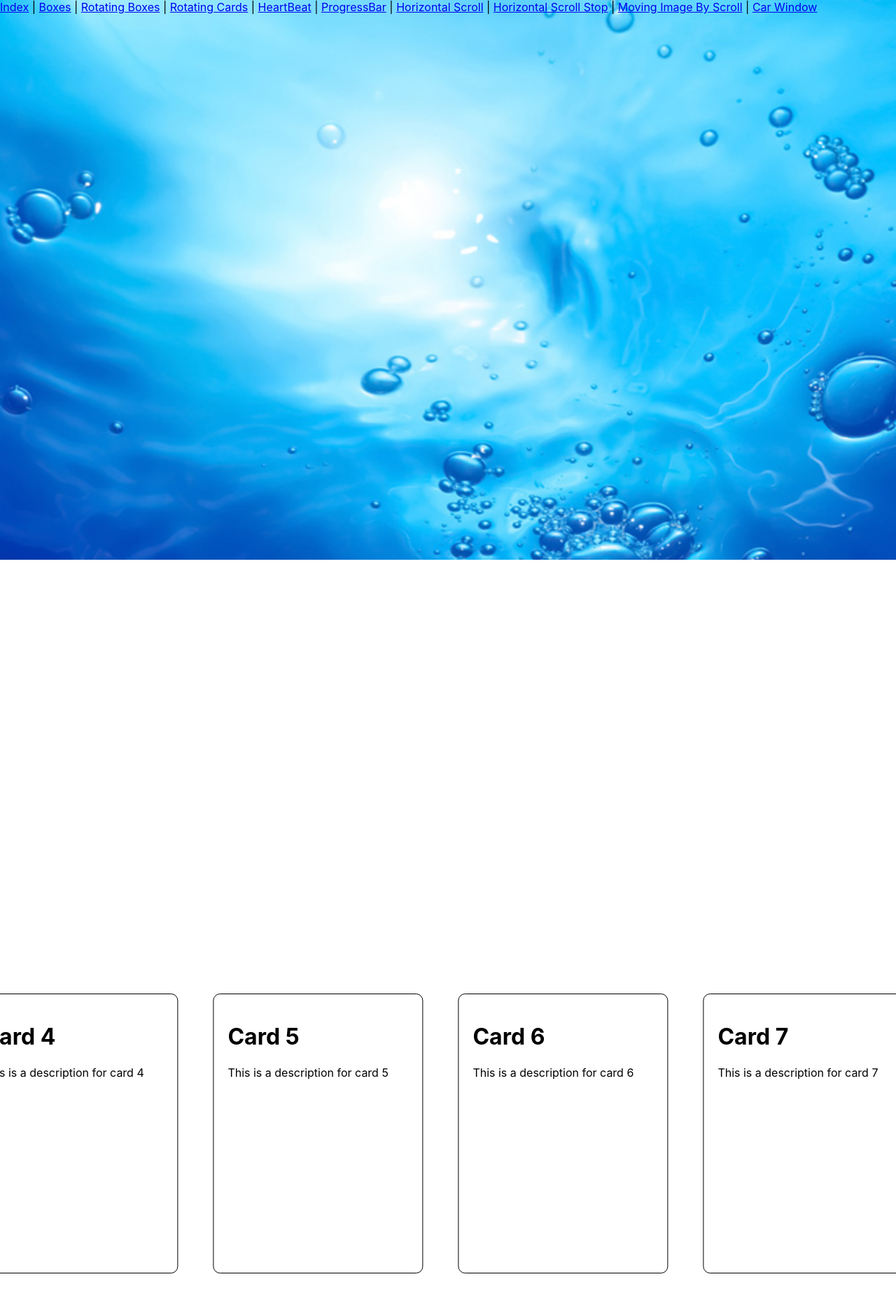
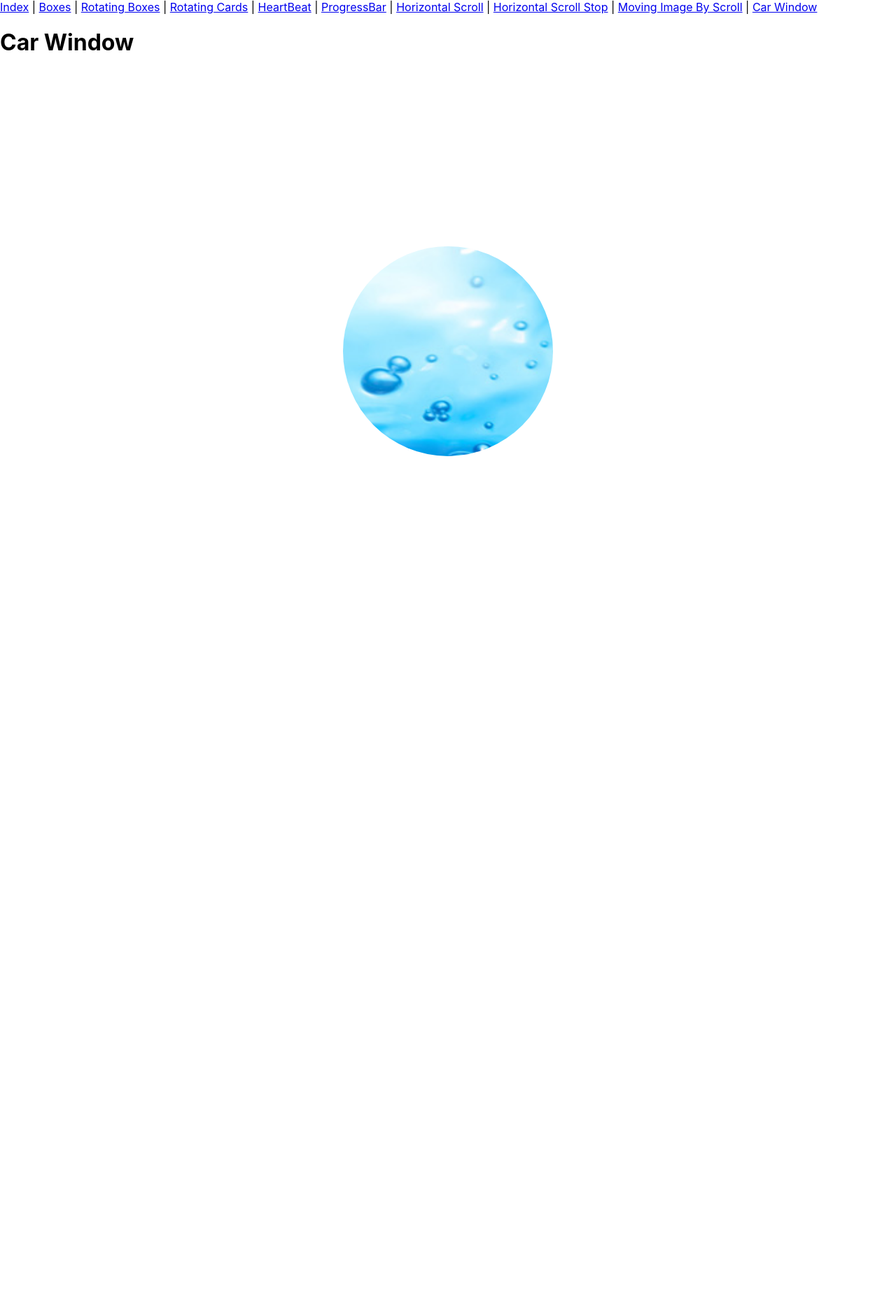
Before and after one commit to MRyutaro/sample_frontend, a React (Create React App) app: page /car-window in a window 1280 px wide. Shown: the top 1858 px of the page at 70% size. Built offline with nearby package versions, Linux system fonts and the light colour scheme.

Commit message:
update: 画像切り抜き

```diff
--- a/src/pages/CarWindow.tsx
+++ b/src/pages/CarWindow.tsx
@@ -1,204 +1,78 @@
-import { useCallback, useEffect, useRef, useState } from "react";
-import { motion, useScroll } from "framer-motion";
-
-const cards = [
-    {
-        title: "Card 1",
-        description: "This is a description for card 1",
-    },
-    {
-        title: "Card 2",
-        description: "This is a description for card 2",
-    },
-    {
-        title: "Card 3",
-        description: "This is a description for card 3",
-    },
-    {
-        title: "Card 4",
-        description: "This is a description for card 4",
-    },
-    {
-        title: "Card 5",
-        description: "This is a description for card 5",
-    },
-    {
-        title: "Card 6",
-        description: "This is a description for card 6",
-    },
-    {
-        title: "Card 7",
-        description: "This is a description for card 7",
-    },
-    {
-        title: "Card 8",
-        description: "This is a description for card 8",
-    },
-    {
-        title: "Card 9",
-        description: "This is a description for card 9",
-    },
-    {
-        title: "Card 10",
-        description: "This is a description for card 10",
-    },
-];
-
-// カードコンポーネント
-// containerRef: カードを含むコンテナのref. 親要素の幅を取得するために使用
-// transformXPercent: どれだけ移動させるかを0~100%で指定
-export function Cards({ containerRef, transformXPercent }: { containerRef: React.RefObject<HTMLDivElement>; transformXPercent: number }) {
-    const [cardWidth, setCardWidth] = useState(300); // ボーダーとかも含めたカードの横幅
-    const [cardHeight, setCardHeight] = useState(400); // ボーダーとかも含めたカードの縦幅
-    const [cardGap, setCardGap] = useState(50);
-    const [containerPadding, setContainerPadding] = useState(200);
-    const [transformX, setTransformX] = useState(0);
-
-    // useCallbackを使うことで再レンダリング時に関数が再生成されるのを防ぐ。多分。
-    const updateTransformX = useCallback(() => {
-        if (containerRef.current) {
-            const containerWidth = containerRef.current.clientWidth;
-            const cardCount = cards.length;
-            const totalCardWidth = cardWidth * cardCount;
-            const totalCardGap = cardGap * (cardCount - 1);
-            const totalWidth = totalCardWidth + totalCardGap + containerPadding * 2;
-            const maxTransformX = totalWidth - containerWidth;
-            setTransformX((maxTransformX * transformXPercent) / 100);
-        }
-    }, [containerRef, cardWidth, cardGap, containerPadding, transformXPercent]);
-
-    // containerRef, cardWidth, cardGap, containerPadding, transformXPercentが更新されたときに発火する
-    useEffect(() => {
-        updateTransformX();
-
-        // イベントリスナーとして登録し、リサイズされたときにupdateTransformXが発火するようにする
-        window.addEventListener("resize", updateTransformX);
-
-        return () => {
-            window.removeEventListener("resize", updateTransformX);
-        };
-    }, [containerRef, cardWidth, cardGap, containerPadding, transformXPercent]);
-
+export function CarWindow() {
     return (
+        <>
+            <h1>Car Window</h1>
             <div
                 style={{
-                display: "flex", // flexを使うことで横並びになる
-                gap: `${cardGap}px`, // カード間の間隔
-                paddingLeft: `${containerPadding}px`,
-                paddingRight: `${containerPadding}px`,
-                transform: `translateX(-${transformX}px)`,
-                // transition: "transform 0.5s",
+                    height: "100vh",
+                    display: "flex",
+                    background: "white",
+                    // clip-pathで円形にクリッピング
+                    clipPath: "circle(150px)",
+                    inset: 0,
+                    margin: "auto",
                 }}
             >
-            {cards.map((card, idx) => (
-                <div
-                    key={idx}
-                    className="card"
-                    style={{
-                        // カード内のpaddingとborderの分だけ引いて補正
-                        width: `${cardWidth - 40 - 2}px`,
-                        height: `${cardHeight - 40 - 2}px`,
-                        background: "transparent",
-                        padding: `20px`,
-                        border: "1px solid black",
-                        borderRadius: "10px",
-                    }}
-                >
-                    <h1>{card.title}</h1>
-                    <p>{card.description}</p>
-                </div>
-            ))}
-        </div>
-    );
-}
-
-export function CarWindow() {
-    const scrollRef = useRef<HTMLDivElement>(null!);
-    const { scrollYProgress } = useScroll({
-        target: scrollRef,
-        // offsetを使うことでスクロールの開始位置、終了位置を調整できる
-        // offset: [0, 1],
-    });
-    const [transformXPercent, setTransformXPercent] = useState(0);
-    const [stickyTop, setStickyTop] = useState(0);
-
-    // scrollYProgressの値に基づいてtransformXPercentを更新
-    const updateTransformXPercent = useCallback(() => {
-        const progress = scrollYProgress.get();
-        // console.log(progress);
-        setTransformXPercent(progress * 100);
-    }, [scrollYProgress]);
-
-    // scrollYProgressが更新されたときに発火する
-    useEffect(() => {
-        // スクロール位置に応じてtransformXPercentを更新
-        updateTransformXPercent();
-
-        // イベントリスナーとして登録し、スクロールされたときにupdateTransformXPercentが発火するようにする
-        // ちなみに、useCallback((event: Event)=>{eventを使った処理})と定義した関数を使いたいときもこの書き方で勝手にevent: Eventの引数を渡してくれるっぽい
-        window.addEventListener("scroll", updateTransformXPercent);
-
-        return () => {
-            window.removeEventListener("scroll", updateTransformXPercent);
-        };
-    }, [scrollYProgress]);
-
-    // sticky
-    const updateStickyTop = useCallback(() => {
-        // console.log(`innerHeight: ${window.innerHeight}`);
-        const tmpStickyTop = (window.innerHeight - 400) / 2;
-        // console.log(tmpStickyTop);
-        // TODO: containerPaddingにも依存する
-        setStickyTop(tmpStickyTop);
-    }, [setStickyTop]);
-
-    // resizeされた時に発火する
-    useEffect(() => {
-        updateStickyTop();
-
-        window.addEventListener("resize", updateStickyTop);
-
-        return () => {
-            window.removeEventListener("resize", updateStickyTop);
-        };
-    }, [updateStickyTop]);
-
-    return (
-        <>
                 <img
                     src="water_00001.jpg"
                     style={{
                         width: "100%",
                         height: "100vh",
-                    position: "fixed",
+                        position: "fixed", // ここ消すとうつらなくなる
                         top: 0,
                         left: 0,
-                    zIndex: -2,
                     }}
                     alt="water"
                 />
-            <div>
-                <div style={{ height: "150vh" }}></div>
+            </div>
+
             <div
-                    ref={scrollRef}
                 style={{
-                        height: "200vh", // ここを大きくすることで、水平スクロール時の速度を遅くすることができる
-                        paddingTop: `${stickyTop}px`,
-                        paddingBottom: `${stickyTop}px`,
-                        contain: "paint", // 水平方向のスクロールバーを非表示にすることができる。
+                    height: "100vh",
+                    display: "flex",
+                    background: "white",
+                    // clip-pathで矩形にクリッピング
+                    // insetはpaddingのようなもの
+                    // 数字を大きくすると画像が小さくなる
+                    clipPath: "inset(200px 200px 200px 200px)",
+                    inset: 0,
+                    margin: "auto",
                 }}
             >
+                <img
+                    src="water_00001.jpg"
+                    style={{
+                        width: "100%",
+                        height: "100vh",
+                        position: "fixed", // ここ消すとうつらなくなる
+                        top: 0,
+                        left: 0,
+                    }}
+                    alt="water"
+                />
+            </div>
             <div
                 style={{
-                            display: "flex", // ここを消すとカードの横幅をCards側で指定しても効かなくなる。どうしてなのかは詳しく調べてない。
-                            position: "sticky", // ここが今回の一番のミソ
-                            top: `${stickyTop}px`,
+                    height: "100vh",
+                    display: "flex",
+                    background: "white",
+                    // clip-pathで矩形にクリッピング
+                    clipPath: "polygon(25% 25%, 75% 25%, 75% 75%, 25% 75%)",
+                    inset: 0,
+                    margin: "auto",
                 }}
             >
-                        <Cards containerRef={scrollRef} transformXPercent={transformXPercent} />
-                    </div>
-                </div>
-                <div style={{ height: "150vh" }}></div>
+                <img
+                    src="water_00001.jpg"
+                    style={{
+                        width: "100%",
+                        height: "100vh",
+                        position: "fixed", // ここ消すとうつらなくなる
+                        top: 0,
+                        left: 0,
+                    }}
+                    alt="water"
+                />
             </div>
         </>
     );
```
Lines whose indentation alone changed are shown as unchanged.
